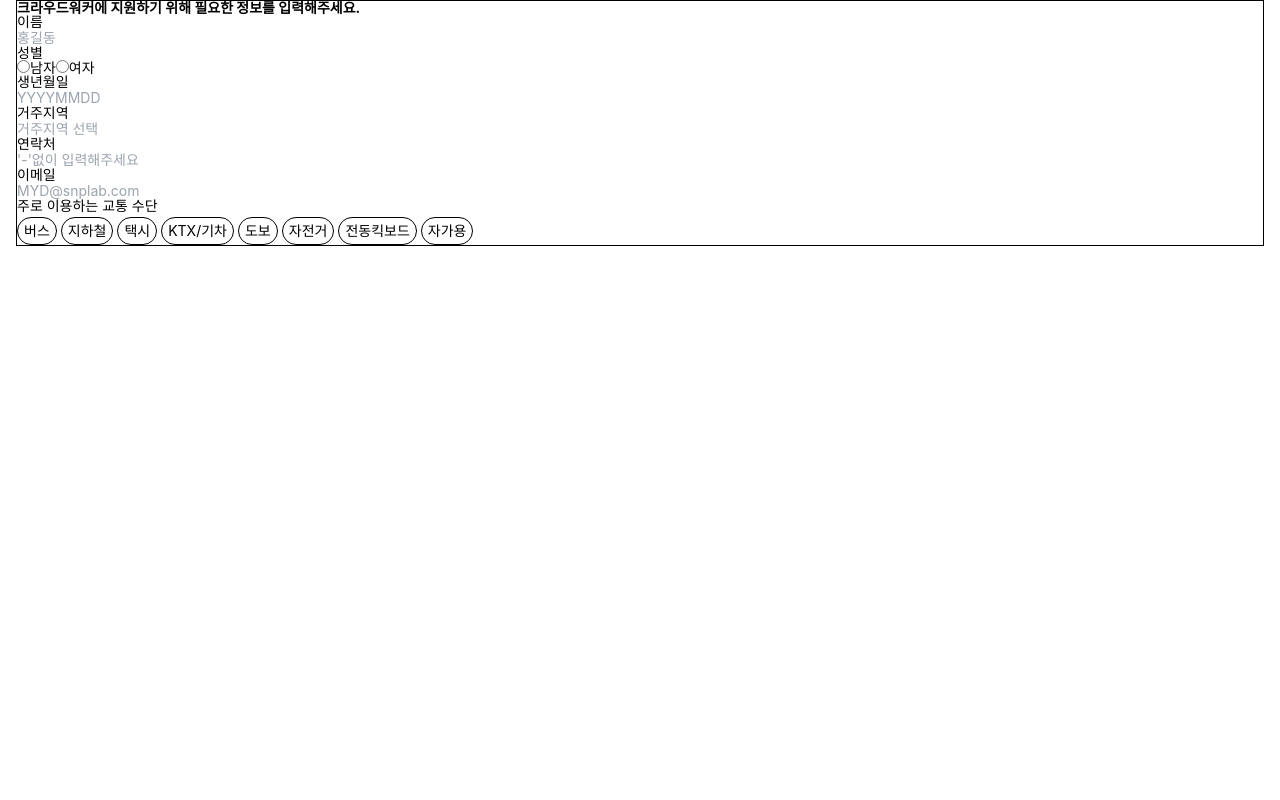
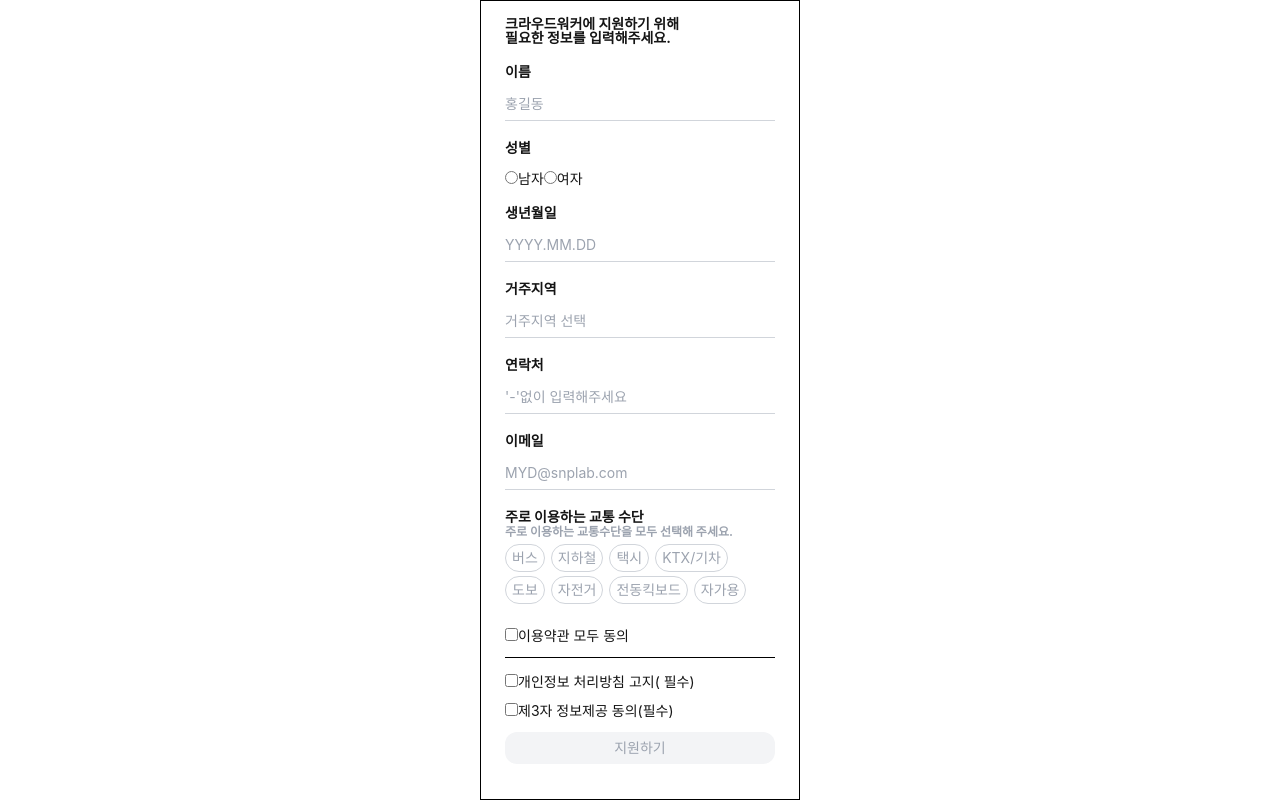
Before and after one commit to devMarco14/snplab_admin, a React (Create React App) app: page /register in a window 1280 px wide. Built offline with nearby package versions, Linux system fonts and the light colour scheme.

Commit message:
#10 design : RegisterPage퍼블리싱1차 완성

```diff
--- a/src/pages/register/RegisterPage.tsx
+++ b/src/pages/register/RegisterPage.tsx
@@ -3,19 +3,21 @@ import React from 'react';
 
 function RegisterPage() {
   return (
-    <section className="w-screen flex justify-center ">
-      <article className="w-full mx-4 border border-solid border-black">
-        <div className="w-3/5">
+    <section className="w-full h-full flex justify-center ">
+      <article className="w-80 border border-solid border-black px-6 text-blackFont sm:w-80">
+        <div className="w-4/5 mt-4">
           <h1 className="text-md font-bold">
-            크라우드워커에 지원하기 위해 필요한 정보를 입력해주세요.
+            크라우드워커에 지원하기 위해
+            <br /> 필요한 정보를 입력해주세요.
           </h1>
         </div>
-        <div>
-          <div>이름</div>
+        <div className="mt-5">
+          <div className="font-bold mb-4">이름</div>
           <input type="text" placeholder="홍길동" />
+          <div className="w-full mt-2 border-b border-solid border-gray-300" />
         </div>
-        <div>
-          <div>성별</div>
+        <div className="my-5">
+          <div className="font-bold mb-4">성별</div>
           <form>
             <input type="radio" id="male" name="gender" value="남자" />
             남자
@@ -23,28 +25,35 @@ function RegisterPage() {
             여자
           </form>
         </div>
-        <div>
-          <div>생년월일</div>
-          <input type="number" placeholder="YYYYMMDD" />
+        <div className="my-5">
+          <div className="font-bold mb-4">생년월일</div>
+          <input type="number" placeholder="YYYY.MM.DD" />
+          <div className="w-full mt-2 border-b border-solid border-gray-300" />
+        </div>
+        <div className="my-5">
+          <div className="font-bold mb-4">거주지역</div>
+          <input type="text" placeholder="거주지역 선택" />
+          <div className="w-full mt-2 border-b border-solid border-gray-300" />
+        </div>
+        <div className="my-5 mb-4">
+          <div className="font-bold mb-4">연락처</div>
+          <input type="number" placeholder="'-'없이 입력해주세요" />
+          <div className="w-full mt-2 border-b border-solid border-gray-300" />
+        </div>
+        <div className="my-5">
+          <div className="font-bold mb-4">이메일</div>
+          <input type="text" placeholder="MYD@snplab.com" />
+          <div className="w-full mt-2 border-b border-solid border-gray-300" />
         </div>
         <div>
-          <div>거주지역</div>
-          <input type="text" placeholder="거주지역 선택" />
-        </div>
-        <div>
-          <div>연락처</div>
-          <input type="number" placeholder="'-'없이 입력해주세요" />
-        </div>
-        <div>
-          <div>이메일</div>
-          <input type="text" placeholder="MYD@snplab.com" />
-        </div>
-        <div>
-          <div>주로 이용하는 교통 수단</div>
-          <form className="flex flex-wrap w-5/6">
+          <div className="font-bold">주로 이용하는 교통 수단</div>
+          <div className="text-xs font-bold text-gray-400">
+            주로 이용하는 교통수단을 모두 선택해 주세요.
+          </div>
+          <form className="flex flex-wrap w-11/12 mb-6">
             {TRANSPORATION.map(({ item, id }) => (
               <label className="flex" key={id} htmlFor="transporation">
-                <div className="flex h-7 mr-1 mt-1 rounded-3xl border border-solid border-black items-center px-1.5">
+                <div className="flex h-7 mr-1.5 mt-1 rounded-3xl border border-solid border-gray-300 items-center px-1.5 text-gray-400">
                   {item}
                 </div>
                 <input className="hidden" type="checkbox" id="transporation" />
@@ -52,6 +61,20 @@ function RegisterPage() {
             ))}
           </form>
         </div>
+        <div className="flex-col">
+          <input className="mb-4" type="checkbox" />
+          이용약관 모두 동의
+          <br />
+          <div className="w-full mb-4 border-b border-solid border-black" />
+          <input className="mb-4" type="checkbox" />
+          개인정보 처리방침 고지( 필수)
+          <br />
+          <input className="mb-4" type="checkbox" />
+          제3자 정보제공 동의(필수)
+        </div>
+        <div className="flex justify-center w-full h-8 mb-4 rounded-xl bg-gray-100 text-gray-400 items-center">
+          지원하기
+        </div>
       </article>
     </section>
   );
```
